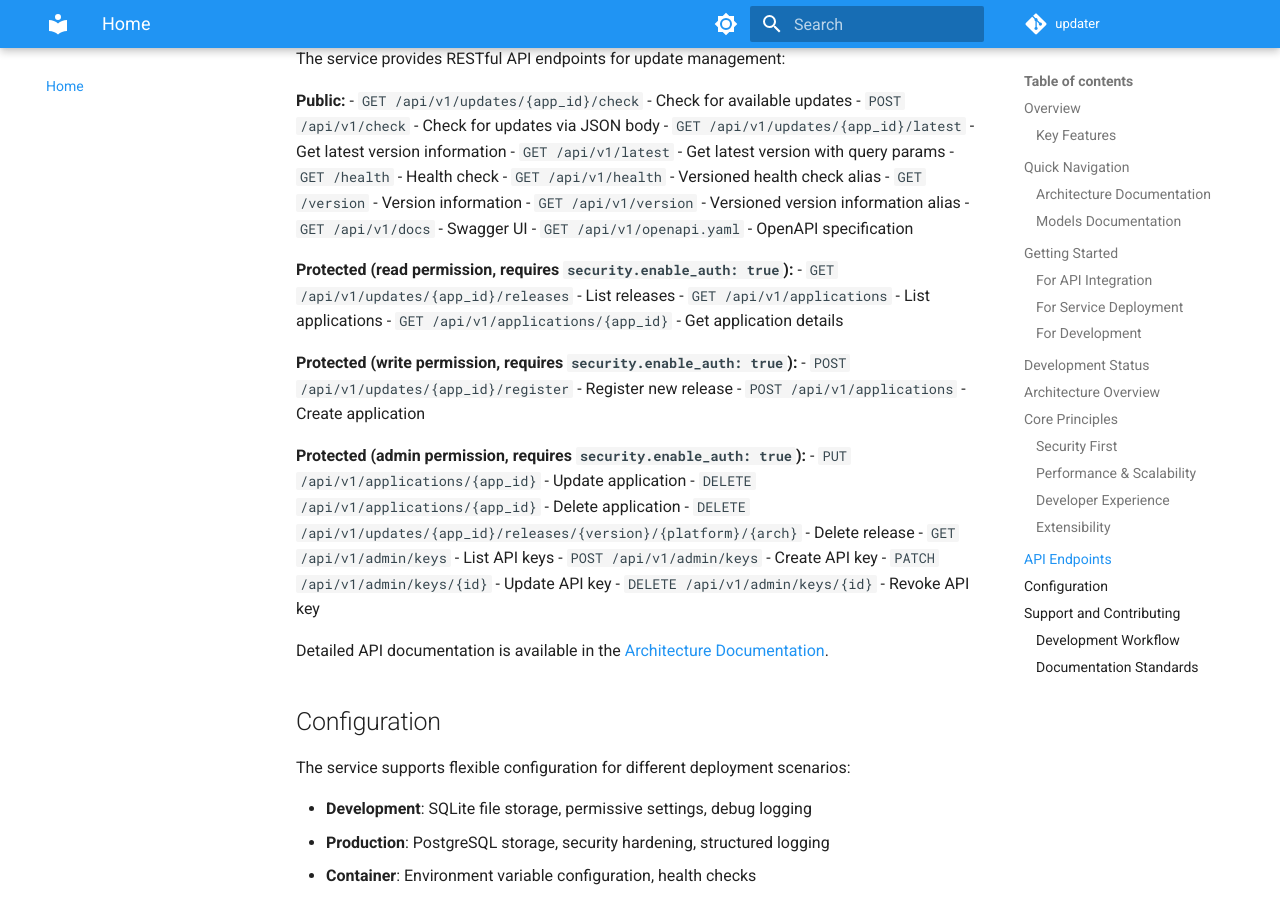
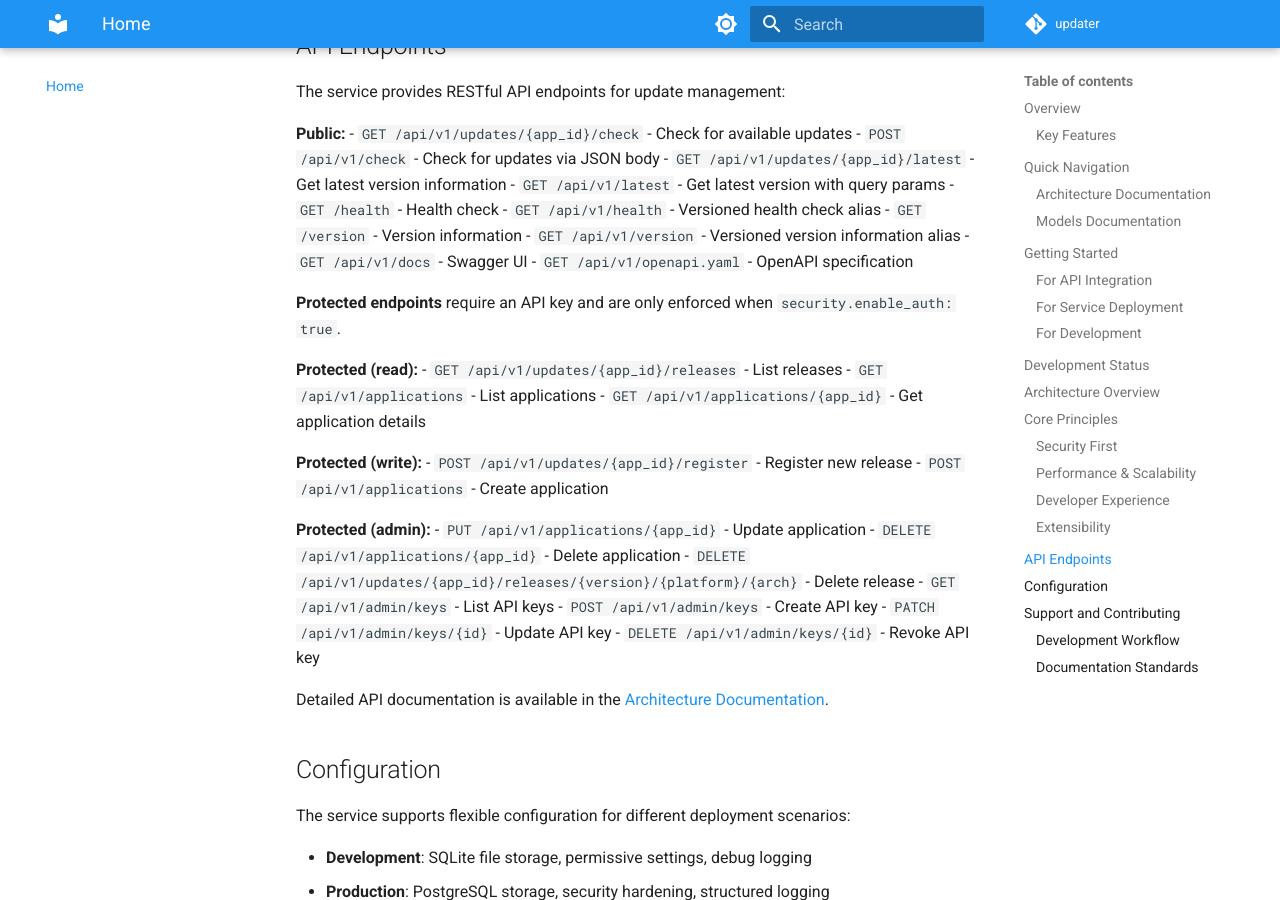
Before and after one commit to griffinskudder/updater, an MkDocs documentation site: the page built from docs/index.md, in a window 1280 px wide and 900 px high, scrolled down 3560 px. Built offline with MkDocs 1.6.1 and Material for MkDocs 9.7.7, drawn with Linux system fonts in a browser that asks for light colours; comment, search, counter and statistics services are not loaded; the version menu is left out.

Commit message:
docs: fix architecture diagram wiring and consolidate auth notes

```diff
--- a/docs/index.md
+++ b/docs/index.md
@@ -150,16 +150,18 @@ The service provides RESTful API endpoints for update management:
 - `GET /api/v1/docs` - Swagger UI
 - `GET /api/v1/openapi.yaml` - OpenAPI specification
 
-**Protected (read permission, requires `security.enable_auth: true`):**
+**Protected endpoints** require an API key and are only enforced when `security.enable_auth: true`.
+
+**Protected (read):**
 - `GET /api/v1/updates/{app_id}/releases` - List releases
 - `GET /api/v1/applications` - List applications
 - `GET /api/v1/applications/{app_id}` - Get application details
 
-**Protected (write permission, requires `security.enable_auth: true`):**
+**Protected (write):**
 - `POST /api/v1/updates/{app_id}/register` - Register new release
 - `POST /api/v1/applications` - Create application
 
-**Protected (admin permission, requires `security.enable_auth: true`):**
+**Protected (admin):**
 - `PUT /api/v1/applications/{app_id}` - Update application
 - `DELETE /api/v1/applications/{app_id}` - Delete application
 - `DELETE /api/v1/updates/{app_id}/releases/{version}/{platform}/{arch}` - Delete release
```
Also changed, not shown: other parts of docs/index.md (+2 -2 lines).
